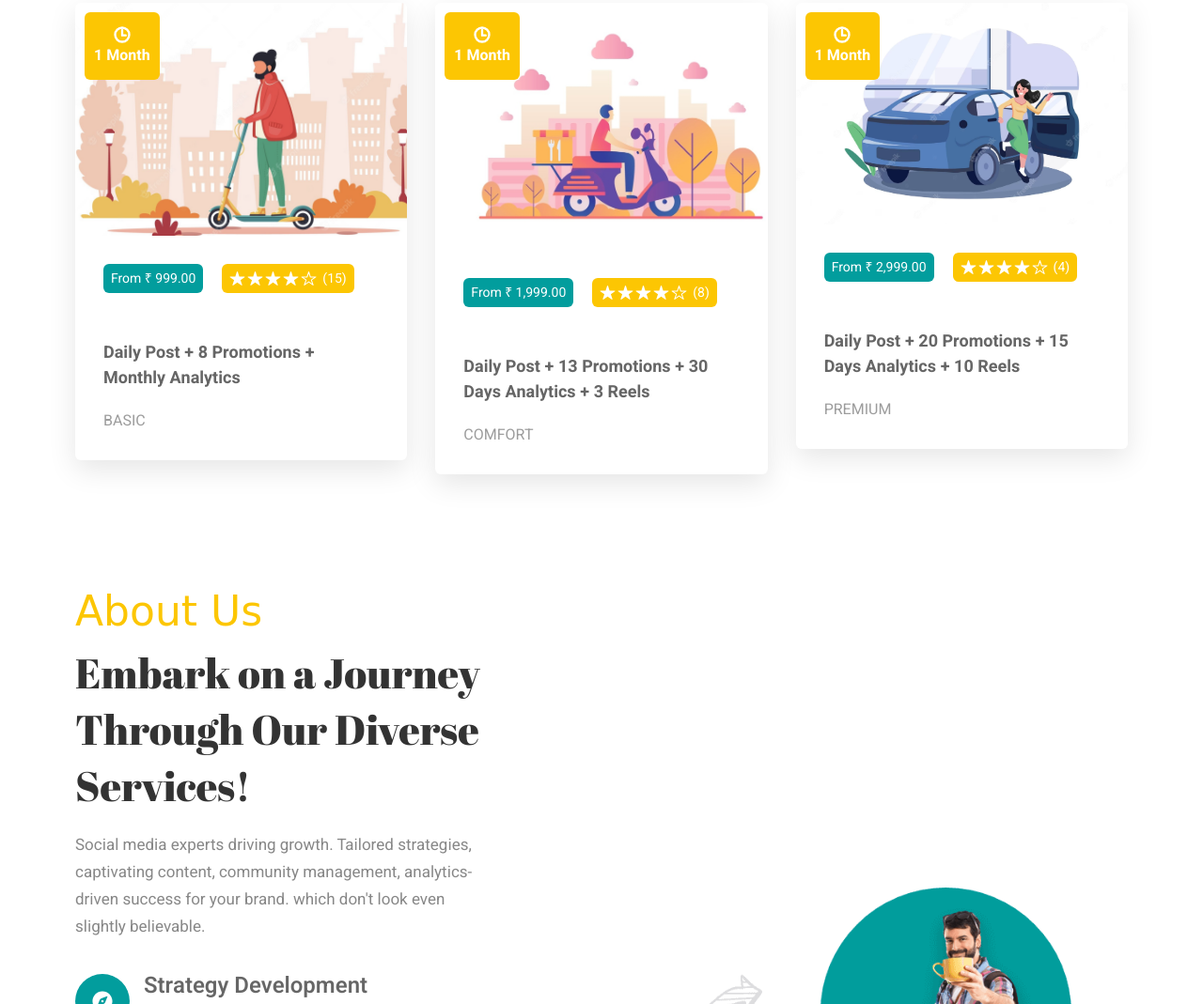
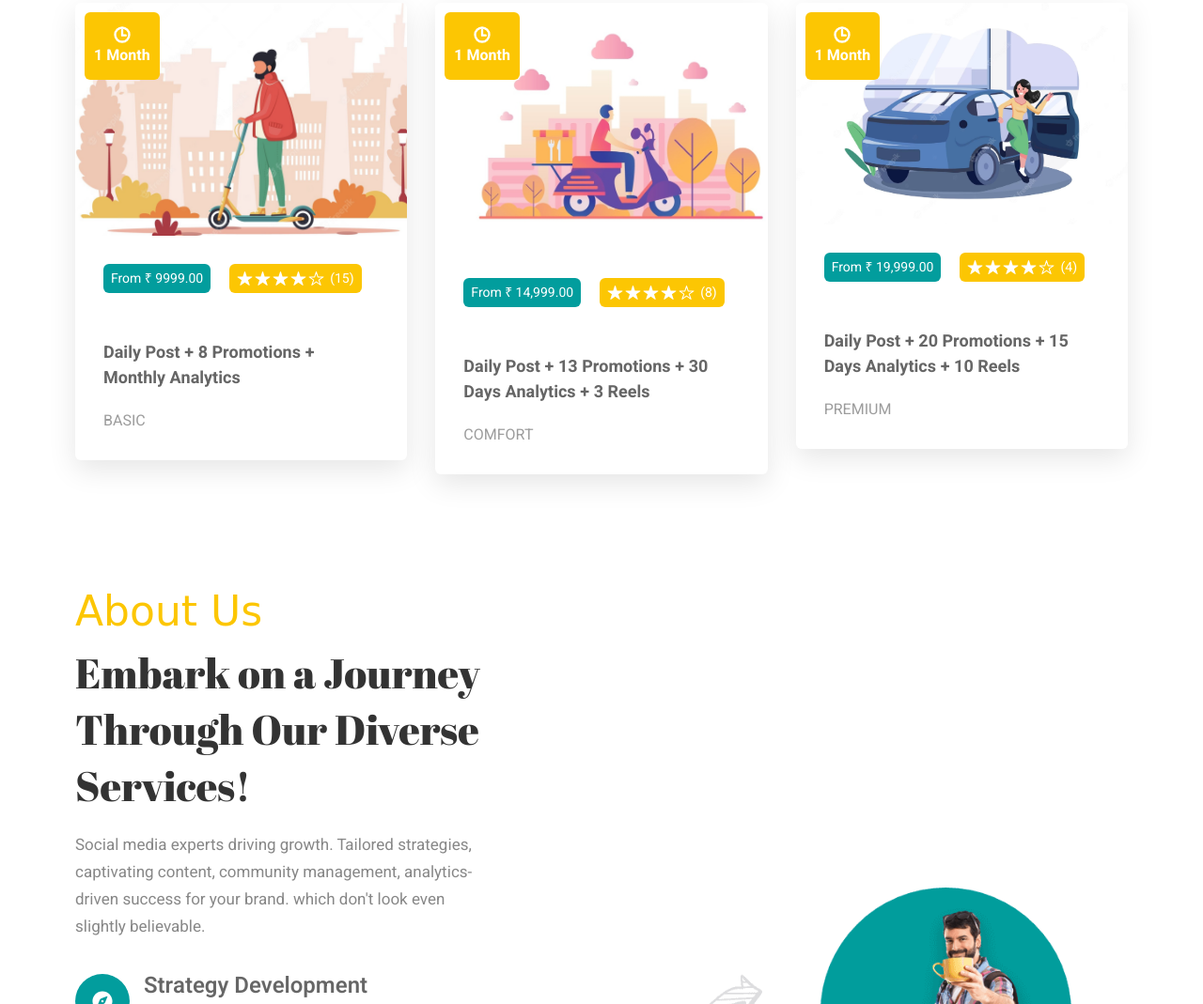
Before and after one commit to SKELETONOP/optezo, a plain HTML site: page index.html in a window 1280 px wide. Shown: the part 2031-3100 px from the top of the page at 94% size. Drawn offline with nearby package versions, Linux system fonts and the light colour scheme; a web font is replaced by a local one.

Commit message:
Update index.html

```diff
--- a/index.html
+++ b/index.html
@@ -270,7 +270,7 @@
                 <div class="card-content">
 
                   <div class="card-wrapper">
-                    <div class="card-price">From ₹ 999.00</div>
+                    <div class="card-price">From ₹ 9999.00</div>
 
                     <div class="card-rating">
                       <ion-icon name="star"></ion-icon>
@@ -317,7 +317,7 @@
                 <div class="card-content">
 
                   <div class="card-wrapper">
-                    <div class="card-price">From ₹ 1,999.00</div>
+                    <div class="card-price">From ₹ 14,999.00</div>
 
                     <div class="card-rating">
                       <ion-icon name="star"></ion-icon>
@@ -363,7 +363,7 @@
                 <div class="card-content">
 
                   <div class="card-wrapper">
-                    <div class="card-price">From ₹ 2,999.00</div>
+                    <div class="card-price">From ₹ 19,999.00</div>
 
                     <div class="card-rating">
                       <ion-icon name="star"></ion-icon>
```
